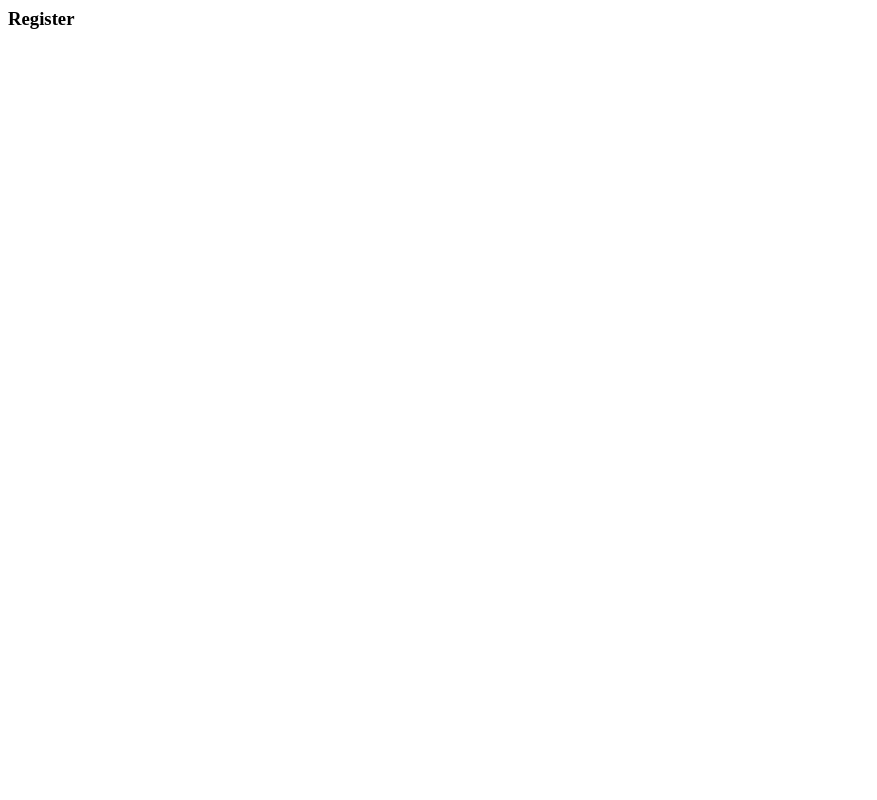
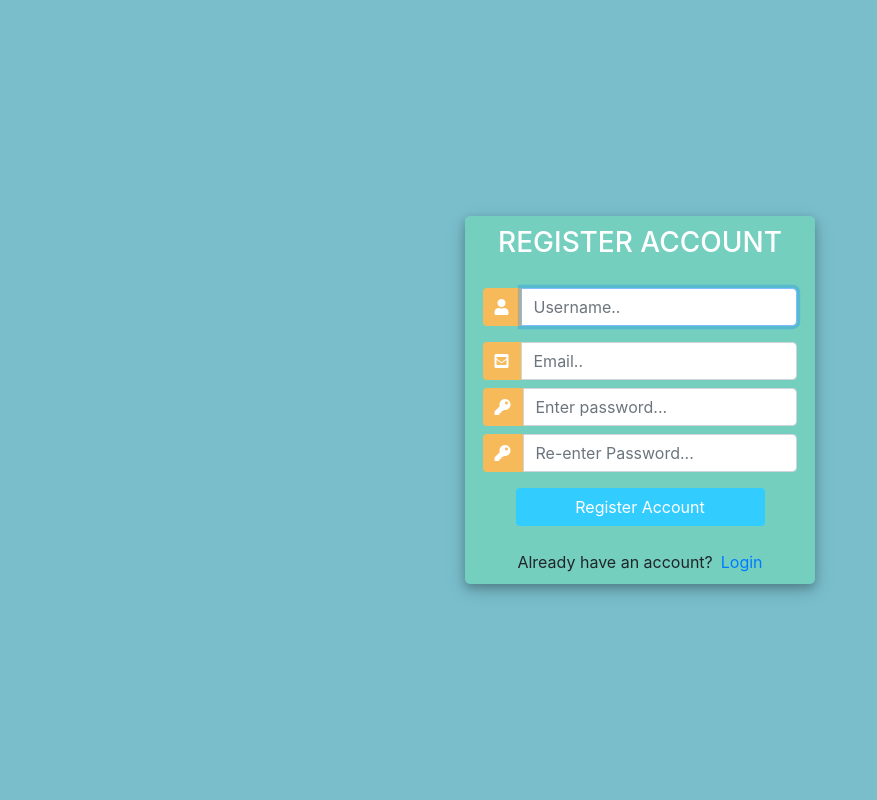
Before and after one commit to msayrac/customer-management-app, a Django app: page /register/ in a window 1280 px wide. Before the commit the part shown is almost empty. Shown: the whole page, without its empty margins (0-877 px from the left). Run offline with Django 5.2, Linux system fonts and the light colour scheme; some libraries are stand-ins or nearby versions.

Commit message:
register page js css html added

```diff
--- a/accounts/forms.py
+++ b/accounts/forms.py
@@ -1,7 +1,18 @@
 from django.forms import ModelForm
+from django.contrib.auth.forms import UserCreationForm
+from django.contrib.auth.models import User
+
+from django import forms
 from .models import Order
+
 
 class OrderForm(ModelForm):
     class Meta:
         model = Order
         fields = '__all__'
+
+
+class CreateUserForm(UserCreationForm):
+    class Meta:
+        model = User
+        fields = ['username','email','password1','password2']
--- a/accounts/templates/accounts/register.html
+++ b/accounts/templates/accounts/register.html
@@ -1,2 +1,138 @@
+<!DOCTYPE html>
+<html>
 
-<h3>Register</h3>
+<head>
+	<title>Login</title>
+	<link rel="stylesheet" href="https://stackpath.bootstrapcdn.com/bootstrap/4.1.3/css/bootstrap.min.css" integrity="sha384-MCw98/SFnGE8fJT3GXwEOngsV7Zt27NXFoaoApmYm81iuXoPkFOJwJ8ERdknLPMO" crossorigin="anonymous">
+	<script src="https://ajax.googleapis.com/ajax/libs/jquery/3.3.1/jquery.min.js"></script>
+	<link rel="stylesheet" href="https://use.fontawesome.com/releases/v5.6.1/css/all.css" integrity="sha384-gfdkjb5BdAXd+lj+gudLWI+BXq4IuLW5IT+brZEZsLFm++aCMlF1V92rMkPaX4PP" crossorigin="anonymous">
+
+	<style>
+		body,
+		html {
+			margin: 0;
+			padding: 0;
+			height: 100%;
+			background: #7abecc !important;
+		}
+		.user_card {
+			width: 350px;
+			margin-top: auto;
+			margin-bottom: auto;
+			background: #74cfbf;
+			position: relative;
+			display: flex;
+			justify-content: center;
+			flex-direction: column;
+			padding: 10px;
+			box-shadow: 0 4px 8px 0 rgba(0, 0, 0, 0.2), 0 6px 20px 0 rgba(0, 0, 0, 0.19);
+			-webkit-box-shadow: 0 4px 8px 0 rgba(0, 0, 0, 0.2), 0 6px 20px 0 rgba(0, 0, 0, 0.19);
+			-moz-box-shadow: 0 4px 8px 0 rgba(0, 0, 0, 0.2), 0 6px 20px 0 rgba(0, 0, 0, 0.19);
+			border-radius: 5px;
+
+		}
+
+		.form_container {
+			margin-top: 20px;
+		}
+
+		#form-title{
+			color: #fff;
+		}
+		.login_btn {
+			width: 100%;
+			background: #33ccff !important;
+			color: white !important;
+		}
+		.login_btn:focus {
+			box-shadow: none !important;
+			outline: 0px !important;
+		}
+		.login_container {
+			padding: 0 2rem;
+		}
+		.input-group-text {
+			background: #f7ba5b !important;
+			color: white !important;
+			border: 0 !important;
+			border-radius: 0.25rem 0 0 0.25rem !important;
+		}
+		.input_user,
+		.input_pass:focus {
+			box-shadow: none !important;
+			outline: 0px !important;
+		}
+
+	</style>
+
+</head>
+<body>
+	<div class="container h-100">
+		<div class="d-flex justify-content-center h-100">
+			<div class="user_card">
+				<div class="d-flex justify-content-center">
+					<h3 id="form-title">REGISTER ACCOUNT</h3>
+				</div>
+				<div class="d-flex justify-content-center form_container">
+
+					<form method="POST" action="">
+                        {% csrf_token %}
+						<div class="input-group mb-3">
+							<div class="input-group-append">
+								<span class="input-group-text"><i class="fas fa-user"></i></span>
+							</div>
+                            {{form.username}}
+						</div>
+						<div class="input-group mb-2">
+							<div class="input-group-append">
+								<span class="input-group-text"><i class="fas fa-envelope-square"></i></span>
+							</div>
+							{{form.email}}
+
+						</div>
+						<div class="input-group mb-2">
+							<div class="input-group-append">
+								<span class="input-group-text"><i class="fas fa-key"></i></span>
+							</div>
+							{{form.password1}}
+						</div>
+						<div class="input-group mb-2">
+							<div class="input-group-append">
+								<span class="input-group-text"><i class="fas fa-key"></i></span>
+							</div>
+							{{form.password2}}
+						</div>
+
+				   		<div class="d-flex justify-content-center mt-3 login_container">
+				 			<input class="btn login_btn" type="submit" value="Register Account">
+				   		</div>
+					</form>
+				</div>
+
+				<div class="mt-4">
+					<div class="d-flex justify-content-center links">
+						Already have an account? <a href="{% url 'login' %}" class="ml-2">Login</a>
+					</div>
+				</div>
+			</div>
+		</div>
+	</div>
+	<script>
+						/* Because i didnt set placeholder values in forms.py they will be set here using vanilla Javascript
+		//We start indexing at one because CSRF_token is considered and input field
+		 */
+
+		//Query All input fields
+		var form_fields = document.getElementsByTagName('input')
+		form_fields[1].placeholder='Username..';
+		form_fields[2].placeholder='Email..';
+		form_fields[3].placeholder='Enter password...';
+		form_fields[4].placeholder='Re-enter Password...';
+
+
+		for (var field in form_fields){
+			form_fields[field].className += ' form-control'
+		}
+	</script>
+</body>
+</html>
--- a/accounts/views.py
+++ b/accounts/views.py
@@ -1,16 +1,27 @@
 from django.shortcuts import render, redirect
 from django.http import HttpResponse
 from django.forms import inlineformset_factory
+from django.contrib.auth.forms import UserCreationForm
+
 from .models import *
-from .forms import OrderForm
+from .forms import OrderForm, CreateUserForm
 from .filters import OrderFilter
+
+
 
 # Create your views here.
 # functions or classes activate url go to and trigger
 
 def register(request):
-    context ={}
-    return render(request, 'accounts/register.html',context)
+    form = CreateUserForm()
+
+    if request.method == "POST":
+        form = CreateUserForm(request.POST)
+        if form.is_valid():
+            form.save()
+
+    context ={'form':form}
+    return render(request, 'accounts/register.html', context)
 
 def login(request):
     context= {}
```
